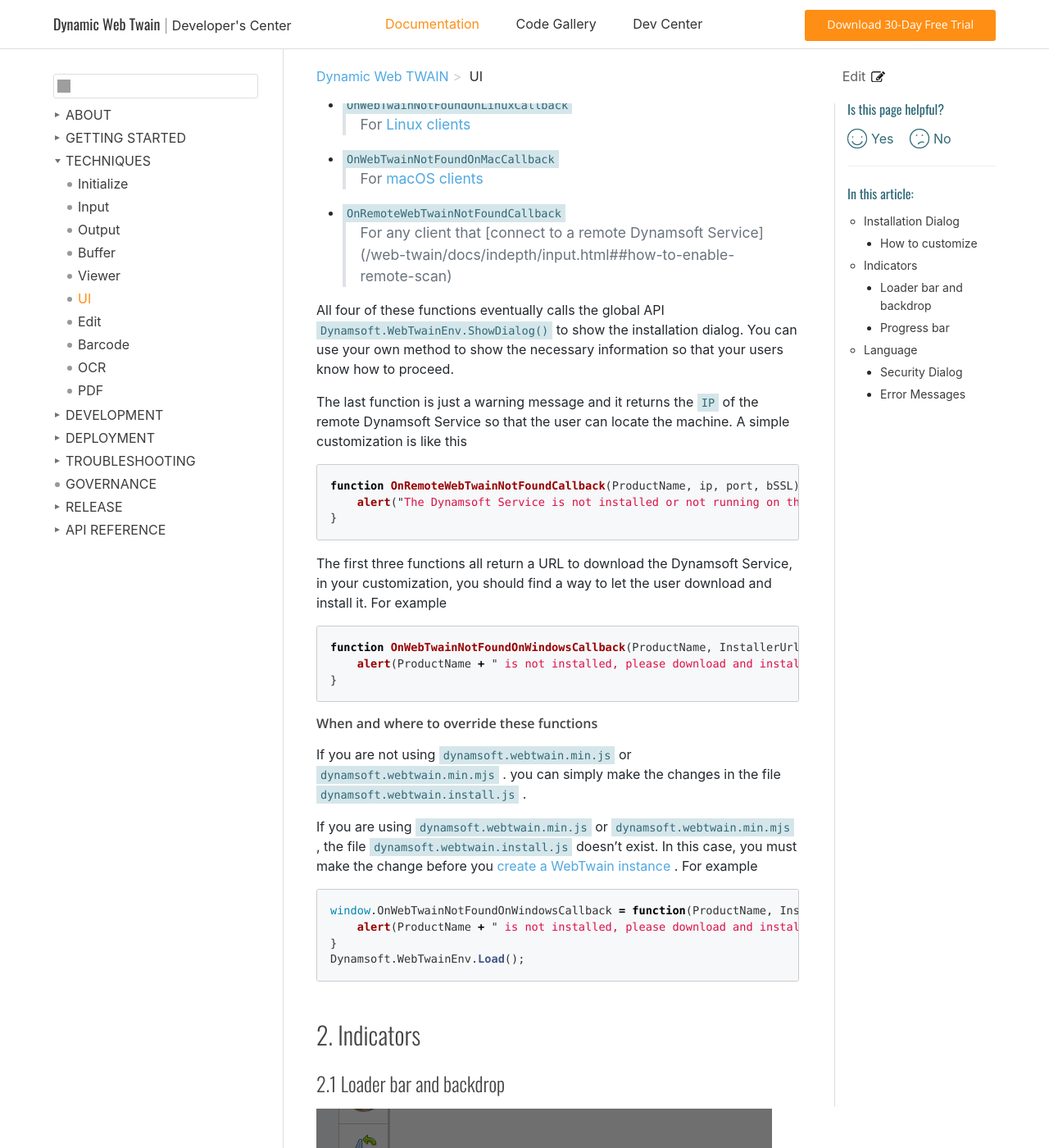
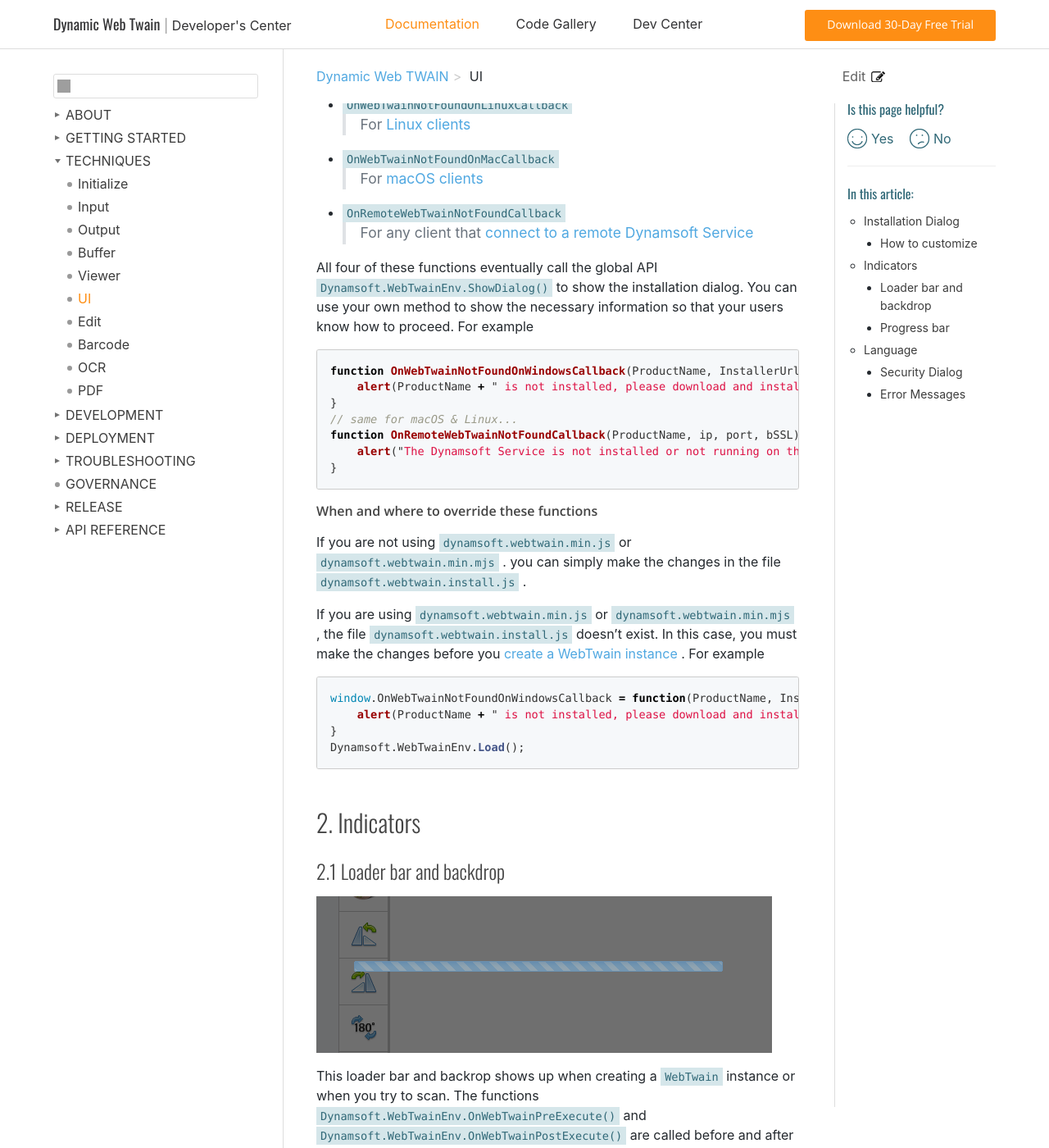
Before and after one commit to ztyyLV/web-twain-docs, a Jekyll site: the page built from indepth/features/ui.md, in a window 1280 px wide and 1400 px high, scrolled down 947 px. Shown: the whole window at 82% size. Built offline with Jekyll 4.4.1, drawn with Linux system fonts in a browser that asks for light colours; comment, search, counter and statistics services are not loaded; some of the changed text lies outside the part shown; grey boxes are pictures that could not be loaded.

Commit message:
reviewing 026

````diff
--- a/indepth/features/ui.md
+++ b/indepth/features/ui.md
@@ -13,7 +13,7 @@ In this section, we'll explore the UI Elements that are built in the `DWT` libra
 
 ![UI 1]({{site.assets}}imgs/UI-1.png)
 
-This dialog comes up when running `DWT` in [service mode]({{site.indepth}}initialize.html#service-mode) under one of the following conditions
+This dialog comes up when running `DWT` in [service mode]({{site.indepth}}features/initialize.html#service-mode) under one of the following conditions
 
 * The Dynamsoft Service is not installed
 * The Dynamsoft Service is not running
@@ -33,23 +33,17 @@ This dialog is opened by one of the following functions
 > For [macOS clients]({{site.getstarted}}platform.html#browsers-on-macos)
 
 * `OnRemoteWebTwainNotFoundCallback`
-> For any client that [connect to a remote Dynamsoft Service] ({{site.indepth}}input.html##how-to-enable-remote-scan)
+> For any client that [connect to a remote Dynamsoft Service]({{site.indepth}}features/input.html#how-to-enable-remote-scan)
 
-All four of these functions eventually calls the global API `Dynamsoft.WebTwainEnv.ShowDialog()` to show the installation dialog. You can use your own method to show the necessary information so that your users know how to proceed.
-
-The last function is just a warning message and it returns the `IP` of the remote Dynamsoft Service so that the user can locate the machine. A simple customization is like this
-
-``` javascript
-function OnRemoteWebTwainNotFoundCallback(ProductName, ip, port, bSSL) {
-    alert("The Dynamsoft Service is not installed or not running on the machine with IP" + ip);
-}
-```
-
-The first three functions all return a URL to download the Dynamsoft Service, in your customization, you should find a way to let the user download and install it. For example
+All four of these functions eventually call the global API `Dynamsoft.WebTwainEnv.ShowDialog()` to show the installation dialog. You can use your own method to show the necessary information so that your users know how to proceed. For example
 
 ``` javascript
 function OnWebTwainNotFoundOnWindowsCallback(ProductName, InstallerUrl, bHTML5, bIE, bSafari, bSSL, strIEVersion) {
     alert(ProductName + " is not installed, please download and install it from " + InstallerUrl);
+}
+// same for macOS & Linux...
+function OnRemoteWebTwainNotFoundCallback(ProductName, ip, port, bSSL) {
+    alert("The Dynamsoft Service is not installed or not running on the machine with IP" + ip);
 }
 ```
 
@@ -57,7 +51,7 @@ function OnWebTwainNotFoundOnWindowsCallback(ProductName, InstallerUrl, bHTML5,
 
 If you are not using `dynamsoft.webtwain.min.js` or `dynamsoft.webtwain.min.mjs` . you can simply make the changes in the file `dynamsoft.webtwain.install.js` .
 
-If you are using `dynamsoft.webtwain.min.js` or `dynamsoft.webtwain.min.mjs` , the file `dynamsoft.webtwain.install.js` doesn't exist. In this case, you must make the change before you [create a WebTwain instance]({{site.indepth}}initialize.html#creating-the-webtwain-instance) . For example
+If you are using `dynamsoft.webtwain.min.js` or `dynamsoft.webtwain.min.mjs` , the file `dynamsoft.webtwain.install.js` doesn't exist. In this case, you must make the changes before you [create a WebTwain instance]({{site.indepth}}features/initialize.html#creating-the-webtwain-instance) . For example
 
 ``` javascript
 window.OnWebTwainNotFoundOnWindowsCallback = function(ProductName, InstallerUrl, bHTML5, bIE, bSafari, bSSL, strIEVersion) {
@@ -88,10 +82,6 @@ Dynamsoft.WebTwainEnv.OnWebTwainPostExecute = function() {
 On the other hand, you can also call the functions `Dynamsoft.WebTwainEnv.OnWebTwainPreExecute()` and `Dynamsoft.WebTwainEnv.OnWebTwainPostExecute()` to show and hide the loader bar and backdrop when you need it in your own workflow.
 
 If you just want to change the loader bar, you can use the method `Dynamsoft.WebTwainEnv.SetLoaderBar()` .
-
-#### Change the bar
-
-If you just feel like changing the look of the bar, you can
 
 ### Progress bar
 
````
Also changed, not shown: indepth/features/viewer.md (+14 -5 lines).
